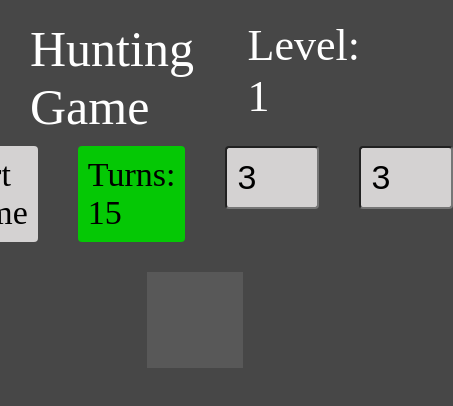
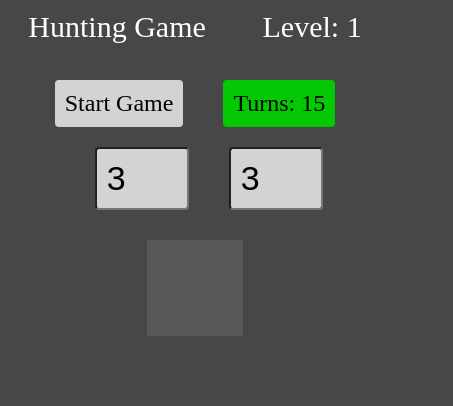
Before and after one commit to waxeye7/hunt, a Vue app: page / in a window 390 px wide. Shown: the top 406 px of the page, 453 px wide, since content can reach past the window. Built offline with nearby package versions, Linux system fonts and the light colour scheme.

Commit message:
tiny bit of responsiveness

```diff
--- a/src/components/Board.vue
+++ b/src/components/Board.vue
@@ -6,17 +6,21 @@ import InputY from "./Yinput.vue";
 </script>
 
 <template>
-    <!-- {{ survivor.trail }} -->
      <!-- HUNTER: {{ hunter.pos }}, SURVIVOR {{ survivor.pos }} -->
-<div class="flex flex-col align-center">
+     <br><br>
+    <div class="flex flex-col align-center">
+    <div class="flex lower-res-screen">
+
     <div class="flex">
+        <StartGameButtonComponent @click="startGame"/>
+        <TimerComponent :timer="timeUntilLose" />
+    </div>
+    <div class="flex">
+        <InputX @inputted="updateBoardCols" />
+        <InputY @inputted="updateBoardRows" />
+    </div>
 
-    <StartGameButtonComponent @click="startGame"/>
-    <TimerComponent :timer="timeUntilLose" />
-    <InputX @inputted="updateBoardCols" />
-    <InputY @inputted="updateBoardRows" />
 
-    <!-- <input type=""></input> -->
 
     </div>
     <div class="board">
@@ -26,9 +30,9 @@ import InputY from "./Yinput.vue";
                 :key="colIdx"
                 :class="[
                     'col',
-                    squareClasses(colIdx, rowIdx),
+                    squareClasses(col.pos.x, col.pos.y),
                 ]"
-                @click="handleUserClicked(colIdx, rowIdx)"
+                @click="handleUserClicked(col.pos.x, col.pos.y)"
             >
                 {{ `${col.pos.x}, ${col.pos.y}` }}
             </div>
@@ -63,7 +67,6 @@ export default  {
     },
     computed: {
         boardSize() {
-            // this.boardCols = 9;
             return this.boardCols * this.boardRows;
         },
     },
@@ -93,7 +96,8 @@ export default  {
             while(this.survivor.pos.x == 0 && this.survivor.pos.y == 0 ||
                 this.survivor.pos.x == 0 && this.survivor.pos.y == 1 ||
                 this.survivor.pos.x == 1 && this.survivor.pos.y == 0 ||
-                this.survivor.pos.x == 1 && this.survivor.pos.y == 1) {
+                this.survivor.pos.x == 1 && this.survivor.pos.y == 1 ||
+                !this.boardObjs[this.survivor.pos.y][this.survivor.pos.x].terrain.active) {
 
                 this.survivor.pos.x = Math.floor(Math.random() * this.boardCols);
                 this.survivor.pos.y = Math.floor(Math.random() * this.boardRows);
@@ -103,9 +107,9 @@ export default  {
             this.hunter.pos = {x:0, y:0};
         },
         createSquareObject(x, y) {
-            let randomNum = Math.floor(Math.random() * 5);
+            let randomNum = Math.floor(Math.random() * 4);
             let active;
-            if(randomNum == 0 && (x !== 0 || y !== 0) && (x !== 1 || y !== 1) && (x !== 2 || y !== 2)) {
+            if(randomNum == 0 && (x !== 0 || y !== 0)) {
                 active = false;
             }
             else {
@@ -222,12 +226,25 @@ export default  {
                     // let squareInQuestion = this.boardObjs[this.survivor.pos.y][this.survivor.pos.x-1];
                     // if(squareInQuestion.terrain.active) {
                         xMoves.push(-1);
+                        if(this.hunter.pos.x === this.survivor.pos.x + 1) {
+                            xMoves.push(-1,-1,-1);
+                        }
+                        else if(this.hunter.pos.x === this.survivor.pos.x + 2) {
+                            xMoves.push(-1,-1);
+                        }
                     // }
                 }
                 if (this.survivor.pos.x < this.boardCols -1) {
                     // let squareInQuestion = this.boardObjs[this.survivor.pos.y][this.survivor.pos.x+1];
                     // if(squareInQuestion.terrain.active) {
                         xMoves.push(1);
+                        if(this.hunter.pos.x === this.survivor.pos.x - 1) {
+                            xMoves.push(1,1,1);
+                        }
+                        else if(this.hunter.pos.x === this.survivor.pos.x - 2) {
+                            xMoves.push(1,1);
+                        }
+
                     // }
                 }
                 const xDirection = Math.floor(Math.random() * xMoves.length);
@@ -238,16 +255,31 @@ export default  {
                     // let squareInQuestion = this.boardObjs[this.survivor.pos.y-1][this.survivor.pos.x];
                     // if(squareInQuestion.terrain.active) {
                         yMoves.push(-1);
+                        if(this.hunter.pos.y === this.survivor.pos.y + 1) {
+                            yMoves.push(-1,-1,-1);
+                        }
+                        else if(this.hunter.pos.y === this.survivor.pos.y + 2) {
+                            yMoves.push(-1,-1);
+                        }
                     // }
                 }
                 if (this.survivor.pos.y < this.boardRows -1) {
                     // let squareInQuestion = this.boardObjs[this.survivor.pos.y+1][this.survivor.pos.x];
                     // if(squareInQuestion.terrain.active) {
                         yMoves.push(1);
+
+                        if(this.hunter.pos.y === this.survivor.pos.y - 1) {
+                            yMoves.push(1,1,1);
+                        }
+                        else if(this.hunter.pos.y === this.survivor.pos.y - 2) {
+                            yMoves.push(1,1);
+                        }
                     // }
                 }
                 const yDirection = Math.floor(Math.random() * yMoves.length);
                 let newY = this.survivor.pos.y + yMoves[yDirection];
+
+                console.log(xMoves, yMoves)
 
                 let squareToGo = this.boardObjs[newY][newX]
                 if(!squareToGo.has_hunter && squareToGo.terrain.active) {
@@ -343,7 +375,7 @@ export default  {
 .col {
     background-color: gray;
     color:white;
-    font-size:30px;
+    font-size:20px;
     margin: 2px;
     height: 60px;
     width: 60px;
@@ -386,4 +418,16 @@ export default  {
 .trail-3 {
     background-color: #fa9f50 !important;
 }
+
+@media only screen and (max-width: 600px) {
+    .col {
+        font-size:12px;
+        margin: 1px;
+        height: 40px;
+        width: 40px;
+    }
+    .lower-res-screen {
+        flex-direction:column;
+    }
+}
 </style>
--- a/src/components/StartGameButton.vue
+++ b/src/components/StartGameButton.vue
@@ -17,6 +17,11 @@
     padding:10px;
     cursor: pointer;
 }
+@media only screen and (max-width: 600px) {
+    .start-game-button {
+        font-size: 24px;
+    }
+}
 </style>
 
 
--- a/src/components/Timer.vue
+++ b/src/components/Timer.vue
@@ -13,7 +13,6 @@
 .timer-till-lose {
     margin:-10px 0 30px 20px;
     display:flex;
-    margin-left: 20px;
     height:fit-content;
     border-radius: 4px;
     padding:10px;
@@ -28,6 +27,13 @@
 }
 .more-than-ten-turns-left {
     background-color: rgb(5, 200, 5);
+}
+
+
+@media only screen and (max-width: 600px) {
+    .timer-till-lose {
+        font-size: 24px;
+    }
 }
 </style>
 
--- a/src/components/Title.vue
+++ b/src/components/Title.vue
@@ -22,6 +22,16 @@
     font-weight: 100;
     font-size: 44px;
 }
+@media only screen and (max-width: 600px) {
+    h1 {
+        font-size:30px;
+        margin:10px auto;
+    }
+    h2 {
+        margin:10px auto;
+        font-size: 30px;
+    }
+}
 </style>
 
 <script>
```
Lines whose indentation alone changed are shown as unchanged.
